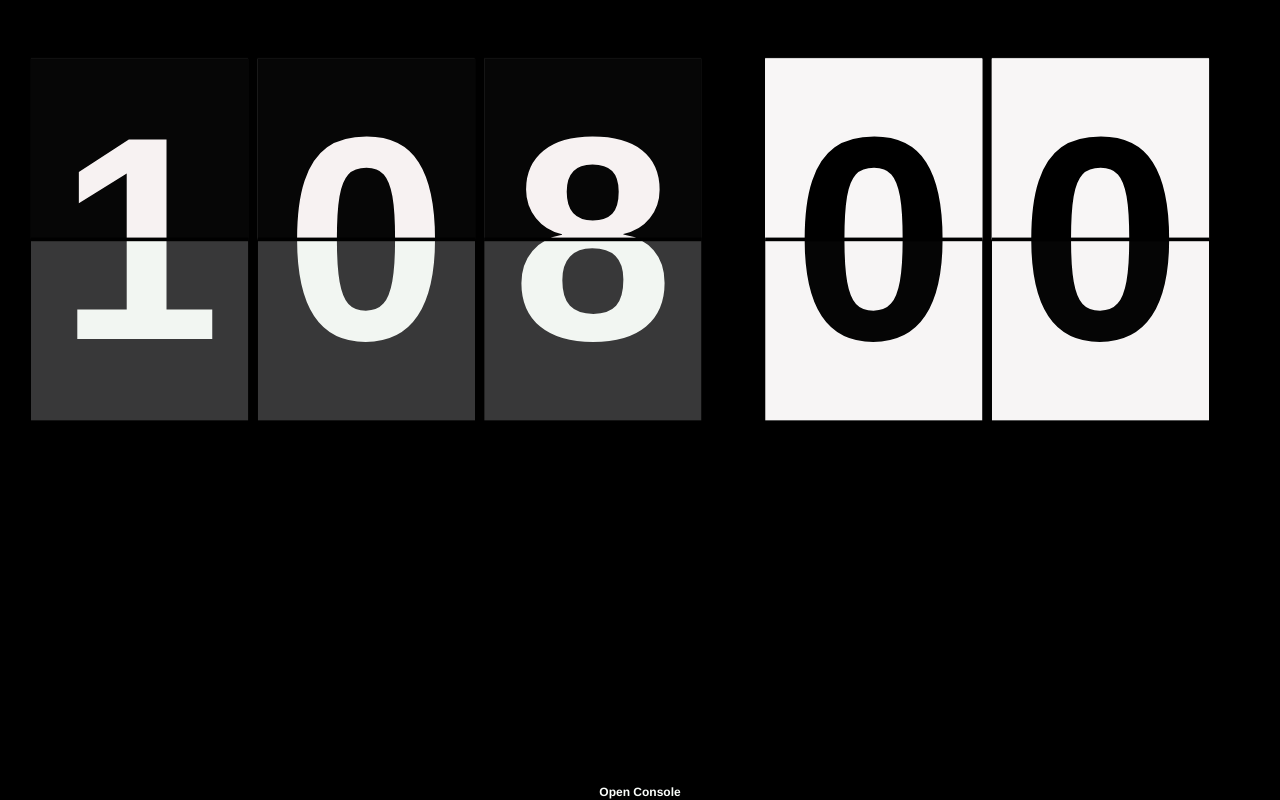
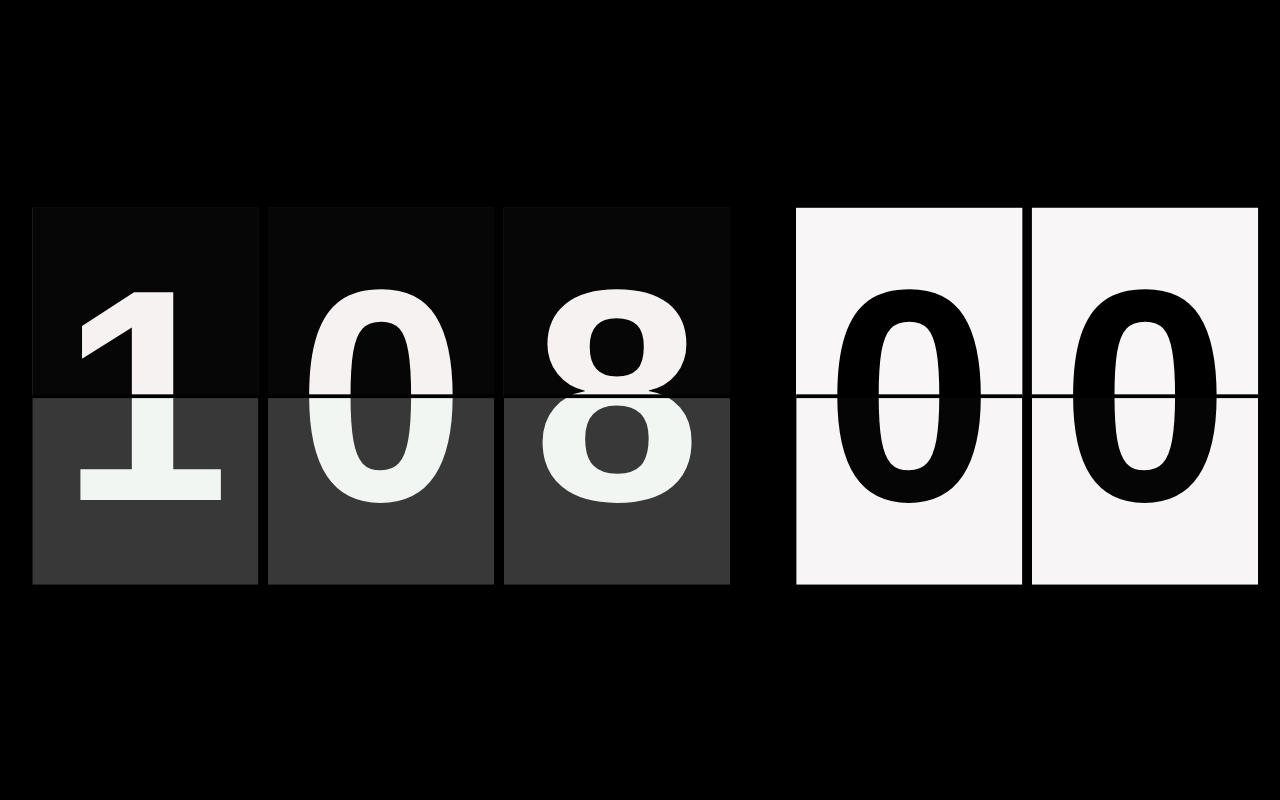
Before and after one commit to exrector/LOST-countdown-timer-Lost-TV-show, a plain HTML site: page index.html in a window 1280 px wide. Drawn offline with nearby package versions, Linux system fonts and the light colour scheme.

Commit message:
Center timer vertically, fully hide menu off-screen
- body flexbox centers timer on screen
- Remove container padding/margins
- transform-origin: center center
- Menu bottom: -200px (fully hidden)

Co-authored-by: Copilot <223556219+Copilot@users.noreply.github.com>

```diff
--- a/css/lost-timer.css
+++ b/css/lost-timer.css
@@ -4,17 +4,16 @@ body {
     background: #000;
     margin: 0;
     padding: 0;
-    font-family: Helvetica, sans-serif; /* Используем моноширинный шрифт для ретро-стиля */
+    font-family: Helvetica, sans-serif;
     overflow: hidden;
+    display: flex;
+    align-items: center;
+    justify-content: center;
+    height: 100vh;
 }
 
 .my-timer-container {
-    width: 692px;
-    margin: 0 auto;
     background: #000;
-    padding: 20px;
-    margin-top: 20px;
-    margin-bottom: 40px;
 }
 
 body.kiosk {
@@ -44,7 +43,7 @@ body.kiosk .my-timer-container {
     font-weight: bold;
     font-size: 12px;
     position: fixed;
-    bottom: -120px;
+    bottom: -200px;
     left: 0;
     right: 0;
     transition: bottom 0.3s ease;
--- a/index.html
+++ b/index.html
@@ -98,7 +98,7 @@
                     el.style.transform = '';
                     var scale = (window.innerWidth / el.offsetWidth) * 0.98;
                     el.style.transform = 'scale(' + scale + ')';
-                    el.style.transformOrigin = 'top center';
+                    el.style.transformOrigin = 'center center';
                 }
                 setTimeout(scaleTimer, 100);
                 window.addEventListener('resize', scaleTimer);
```
